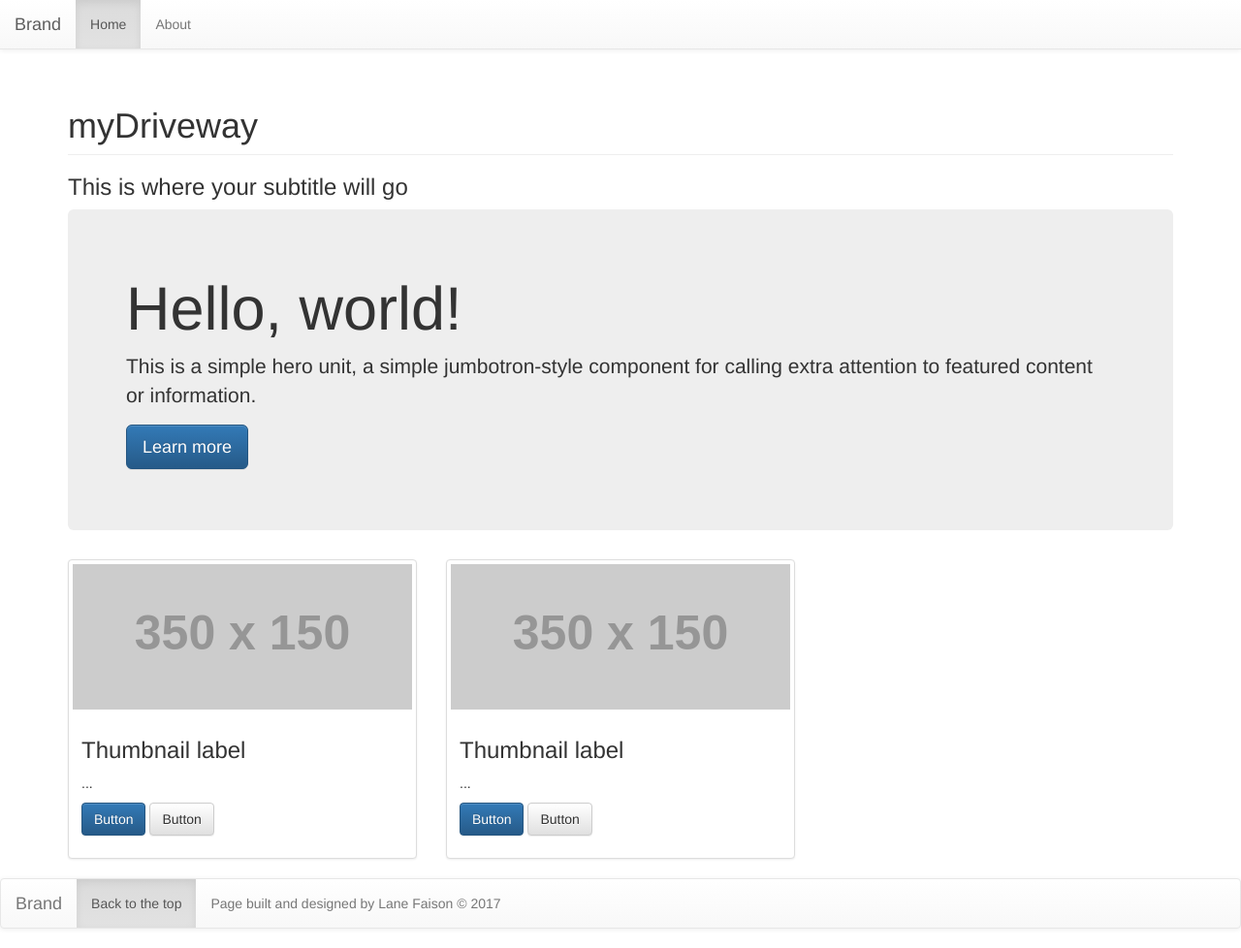
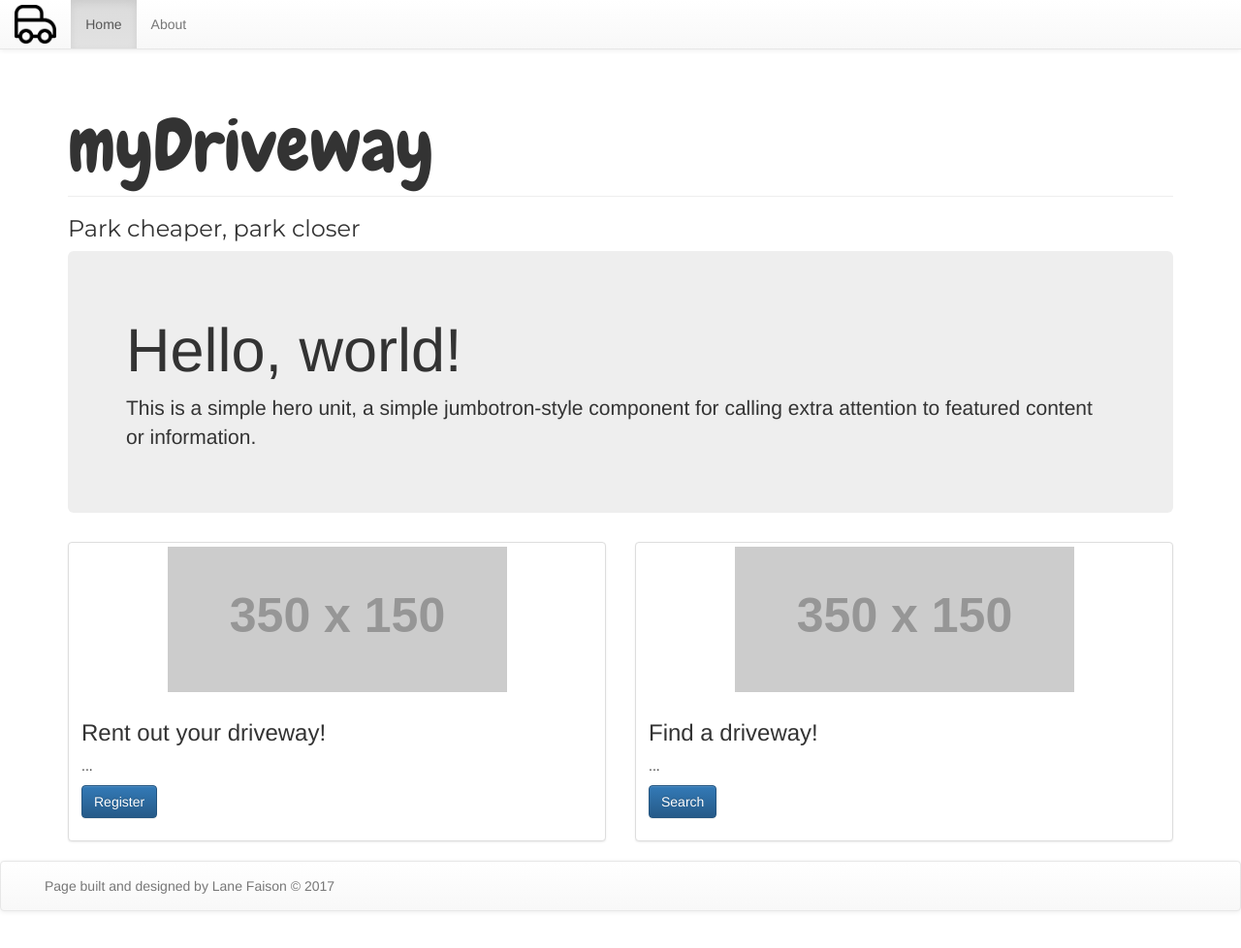
Before and after one commit to lane-faison/mydriveway, a plain HTML site: page public/index.html in a window 1280 px wide. Shown: the whole page at 97% size. Drawn offline with nearby package versions, Linux system fonts and the light colour scheme; placeholder pictures from the web are drawn by us.

Commit message:
logo and title added

```diff
--- a/public/assets/styles/index.css
+++ /dev/null
@@ -1,4 +0,0 @@
-body {
-  background: #fff;
-  padding-top: 70px;
-}
--- /dev/null
+++ b/public/assets/styles/main.css
@@ -0,0 +1,26 @@
+body {
+  background: #fff;
+  padding-top: 70px;
+}
+
+/*************** NAV BAR ***************/
+.car-logo {
+  height: 40px;
+  width: auto;
+}
+
+.navbar-brand {
+  padding: 5px 15px;
+}
+
+/*************** PAGE TITLES ***************/
+.page-header {
+  font-family: 'Chewy', cursive;
+  font-size: 75px;
+}
+
+.page-sub-header {
+  font-family: 'Montserrat', sans-serif;
+}
+
+/*************** HOME PAGE: BLIMP IMAGE ***************/
--- a/public/index.html
+++ b/public/index.html
@@ -6,7 +6,7 @@
     <!--jQuery Link-->
     <script src="https://cdnjs.cloudflare.com/ajax/libs/jquery/3.1.1/jquery.js"></script>
 
-    <!--BOOTSTRAP-->
+    <!-- BOOTSTRAP -->
     <!-- Latest compiled and minified CSS -->
     <link rel="stylesheet" href="https://maxcdn.bootstrapcdn.com/bootstrap/3.3.7/css/bootstrap.min.css" integrity="sha384-BVYiiSIFeK1dGmJRAkycuHAHRg32OmUcww7on3RYdg4Va+PmSTsz/K68vbdEjh4u" crossorigin="anonymous">
 
@@ -15,13 +15,17 @@
 
     <!-- Latest compiled and minified JavaScript -->
     <script src="https://maxcdn.bootstrapcdn.com/bootstrap/3.3.7/js/bootstrap.min.js" integrity="sha384-Tc5IQib027qvyjSMfHjOMaLkfuWVxZxUPnCJA7l2mCWNIpG9mGCD8wGNIcPD7Txa" crossorigin="anonymous"></script>
-    <!--END OF BOOTSTRAP-->
+    <!-- END OF BOOTSTRAP -->
 
     <!--CSS Link-->
-    <link rel="stylesheet" type="text/css" href="./assets/styles/index.css">
+    <link rel="stylesheet" type="text/css" href="./assets/styles/main.css">
 
-    <!--JavaScript Link-->
+    <!-- JavaScript Link -->
     <script type="text/javascript" src="assets/scripts/main.js"></script>
+
+    <!-- Google Fonts -->
+    <link href="https://fonts.googleapis.com/css?family=Chewy" rel="stylesheet">
+    <link href="https://fonts.googleapis.com/css?family=Chewy|Montserrat" rel="stylesheet">
 
     <title>myDriveway</title>
   </head>
@@ -37,7 +41,9 @@
             <span class="icon-bar"></span>
             <span class="icon-bar"></span>
           </button>
-          <a class="navbar-brand" href="#">Brand</a>
+          <a class="navbar-brand" href="#">
+            <img alt="Brand" class="car-logo" src="./assets/images/logo.png">
+          </a>
         </div>
 
         <!-- Collect the nav links, forms, and other content for toggling -->
@@ -52,36 +58,35 @@
     <main class="container">
       <!--"page-header" class adds a line under the title and across the container -->
       <h1 class="page-header">myDriveway</h1>
-      <h3>This is where your subtitle will go</h3>
+      <h3 class="page-sub-header">Park cheaper, park closer</h3>
 
       <!-- Large main image -->
       <div class="jumbotron">
         <h1>Hello, world!</h1>
         <p>This is a simple hero unit, a simple jumbotron-style component for calling extra attention to featured content or information.</p>
-        <p><a class="btn btn-primary btn-lg" href="#" role="button">Learn more</a></p>
       </div> <!-- End of large main image -->
 
       <div class="row">
         <!-- Driveway owners -->
-        <div class="col-sm-6 col-md-4">
+        <div class="col-sm-6 col-md-6">
           <div class="thumbnail">
             <img src="http://placehold.it/350x150" alt="...">
             <div class="caption">
-              <h3>Thumbnail label</h3>
+              <h3>Rent out your driveway!</h3>
               <p>...</p>
-              <p><a href="#" class="btn btn-primary" role="button">Button</a> <a href="#" class="btn btn-default" role="button">Button</a></p>
+              <p><a href="register.html" class="btn btn-primary" role="button">Register</a></p>
             </div>
           </div>
         </div> <!-- close Driveway owners -->
 
         <!-- Driveway renters -->
-        <div class="col-sm-6 col-md-4">
+        <div class="col-sm-6 col-md-6">
           <div class="thumbnail">
             <img src="http://placehold.it/350x150" alt="...">
             <div class="caption">
-              <h3>Thumbnail label</h3>
+              <h3>Find a driveway!</h3>
               <p>...</p>
-              <p><a href="#" class="btn btn-primary" role="button">Button</a> <a href="#" class="btn btn-default" role="button">Button</a></p>
+              <p><a href="find.html" class="btn btn-primary" role="button">Search</a></p>
             </div>
           </div>
         </div> <!-- Close driveway renters -->
@@ -93,21 +98,11 @@
       <!-- added navbar-fixed-top to fix navbar in place-->
       <nav class="navbar navbar-default">
         <div class="container-fluid">
-          <!-- Brand and toggle get grouped for better mobile display -->
-          <div class="navbar-header">
-            <button type="button" class="navbar-toggle collapsed" data-toggle="collapse" data-target="#bs-example-navbar-collapse-1" aria-expanded="false">
-              <span class="sr-only">Toggle navigation</span>
-              <span class="icon-bar"></span>
-              <span class="icon-bar"></span>
-              <span class="icon-bar"></span>
-            </button>
-            <a class="navbar-brand" href="#">Brand</a>
-          </div>
+
 
           <!-- Collect the nav links, forms, and other content for toggling -->
           <div class="collapse navbar-collapse" id="bs-example-navbar-collapse-1">
             <ul class="nav navbar-nav">
-              <li class="active"><a href="#">Back to the top <span class="sr-only">(current)</span></a></li>
               <li><a href="https://github.com/lanefaison2">Page built and designed by Lane Faison &copy; 2017</a></li>
             </ul>
           </div><!-- /.navbar-collapse -->
```
Also changed, not shown: public/assets/images/logo.png (added), public/find.html (added), public/register.html (added), 1 other file.
